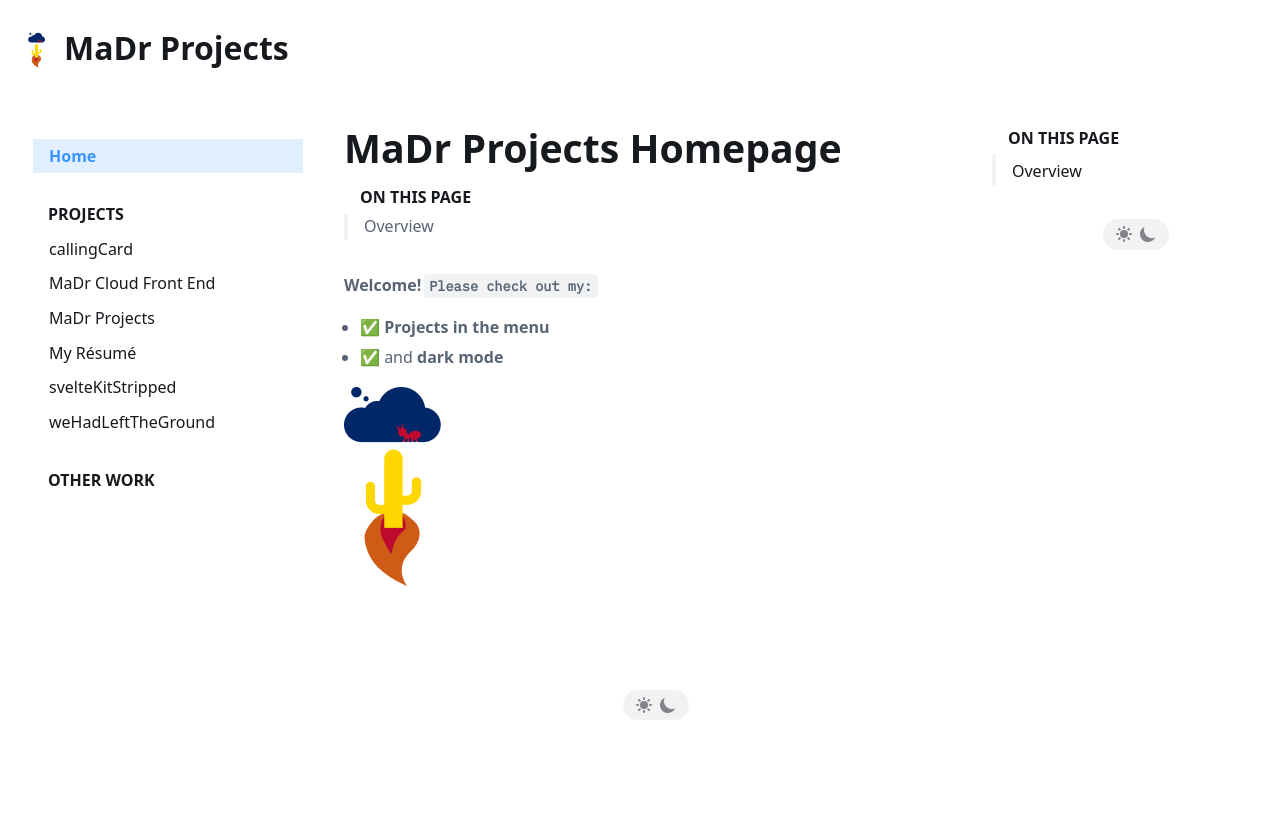
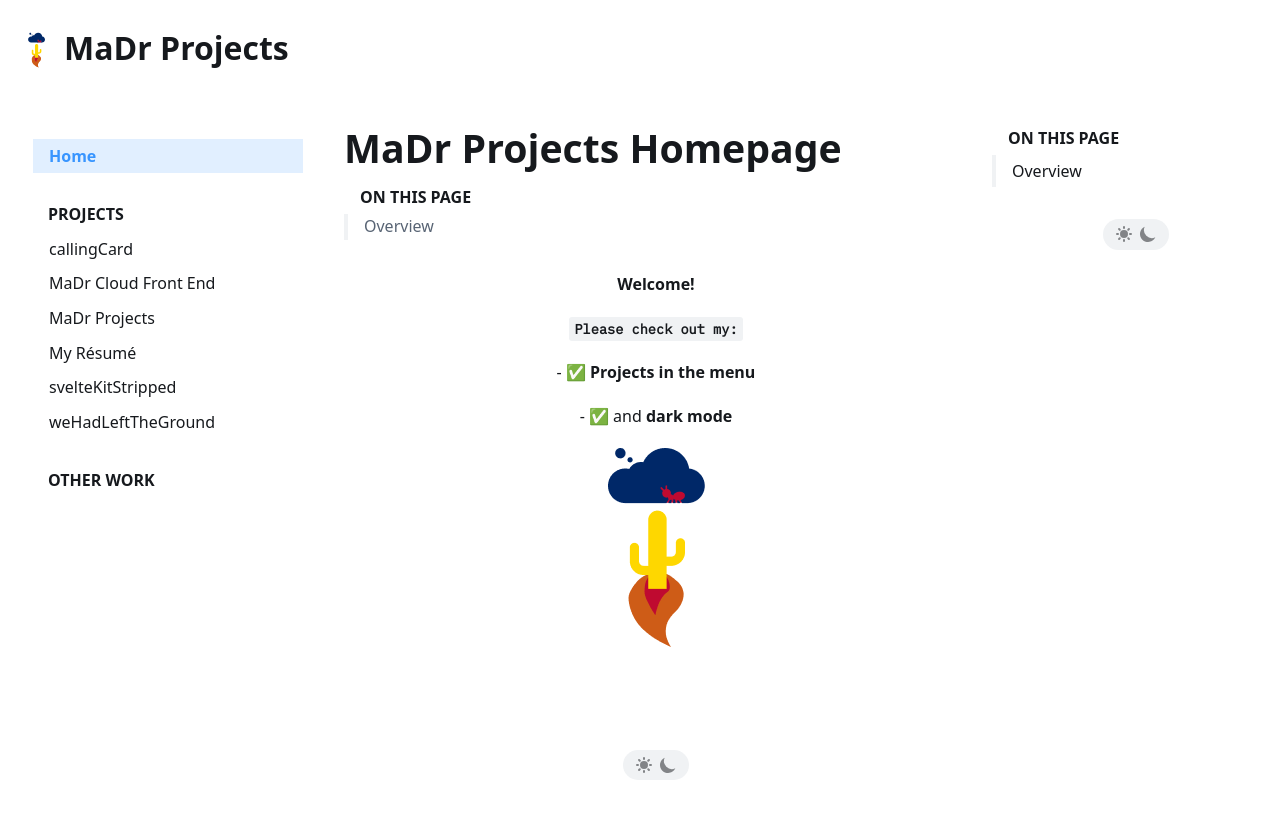
Before and after one commit to MaDrCloudDev/Projects, a plain HTML site: page en/madrprojectshome/index.html in a window 1280 px wide. Drawn offline with Linux system fonts and the light colour scheme; a script that the page names is missing.

Commit message:
center align homepage
center align homepage

```diff
--- a/en/madrprojectshome/index.html
+++ b/en/madrprojectshome/index.html
@@ -210,11 +210,7 @@ setup("Z1wFhrQ", {name:"ThemeToggleButton",value: true}, async () => {
 		<nav class="block sm:hidden astro-53BNYOZL">
 			<astro-root ssr uid="E0Cgo"><h2 class="heading">On this page</h2><ul><li class="header-link depth-2"><a href="#overview">Overview</a></li></ul></astro-root>
 		</nav>
-		<p><strong>Welcome!</strong>
-<strong><code>Please check out my:</code></strong></p><ul>
-<li>✅ <strong>Projects in the menu</strong></li>
-<li>✅ and <strong>dark mode</strong></li>
-</ul><p><img src="https://github.com/MaDrCloudDev/Projects/blob/master/img/MaDrLogo.png?raw=true" alt="MaDr Logo" title="MaDr Logo"></p>
+		<center><strong>Welcome!</strong></center><center><strong><code>Please check out my:</code></strong></center><center>- ✅ <strong>Projects in the menu</strong></center><center>- ✅ and <strong>dark mode</strong></center><center><img src="https://github.com/MaDrCloudDev/Projects/blob/master/img/MaDrLogo.png?raw=true" alt="MaDr Logo" title="MaDr Logo"></center>
 	</section>
 	<nav class="block sm:hidden astro-53BNYOZL">
 
```
